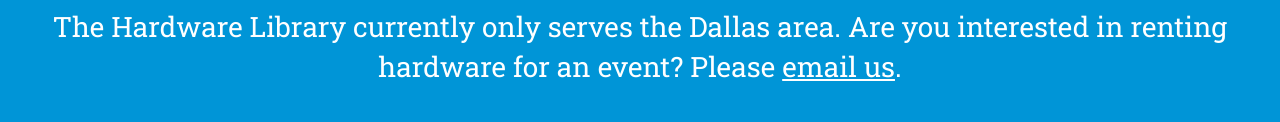
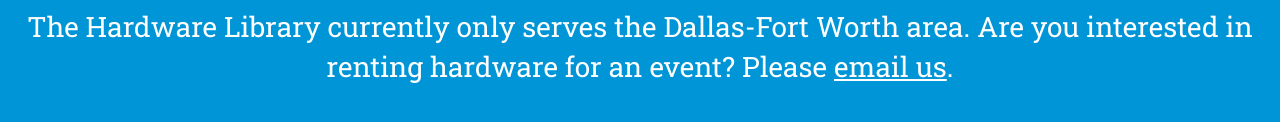
Before and after one commit to AustinCWells/HardwareLibrary, a plain HTML site: page signUp.html in a window 1280 px wide. Shown: the part 504-626 px from the top of the page. Drawn offline with nearby package versions, Linux system fonts and the light colour scheme.

Commit message:
email and copy changes

```diff
--- a/signUp.html
+++ b/signUp.html
@@ -52,8 +52,8 @@
 		The Hardware Library
 	</h2>
 	<div class="col-md-12 text-center catch-phrase">
-		The Hardware Library currently only serves the Dallas area. Are you interested in renting hardware for an event? Please
-		<a href="mailto:acwells@smu.edu" class="emailUs">email us</a>.
+		The Hardware Library currently only serves the Dallas-Fort Worth area. Are you interested in renting hardware for an event? Please
+		<a href="mailto:info@hardwarelibrary.com" class="emailUs">email us</a>.
 	</div>
 
 
```
